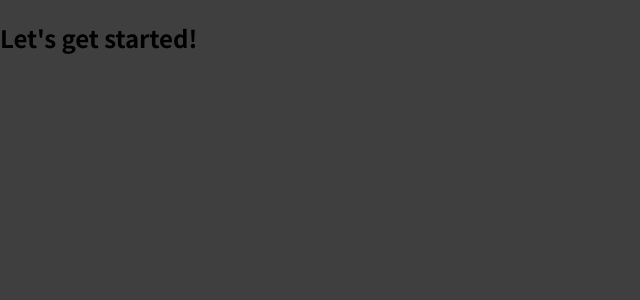
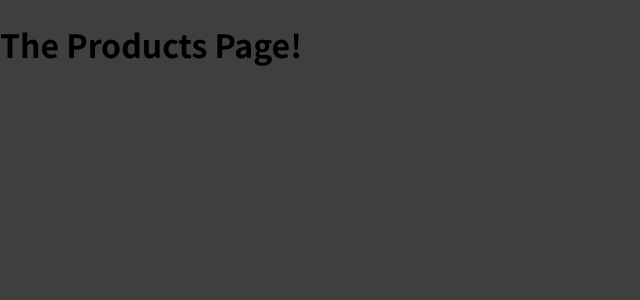
Before and after one commit to Brynner03/react_router_refresher, a JavaScript app: page /products in a window 1280 px wide. Shown: the top 300 px of the page, without its empty margins (0-640 px from the left). Built offline with nearby package versions, Linux system fonts and the light colour scheme.

Commit message:
Rendering pages based on url

```diff
--- a/src/App.js
+++ b/src/App.js
@@ -1,7 +1,17 @@
+import { Route } from 'react-router-dom'
+
+import Welcome from './pages/Welcome'
+import Products from './pages/Products'
+
 function App() {
   return (
     <div>
-      <h2>Let's get started!</h2>
+        <Route path='/welcome'>
+          <Welcome />
+        </Route>
+        <Route path='/products'>
+          <Products />
+        </Route>
     </div>
   );
 }
--- a/src/index.js
+++ b/src/index.js
@@ -1,7 +1,8 @@
 import ReactDOM from 'react-dom/client';
+import { BrowserRouter } from 'react-router-dom';
 
 import './index.css';
 import App from './App';
 
 const root = ReactDOM.createRoot(document.getElementById('root'));
-root.render(<App />);
+root.render(<BrowserRouter><App /></BrowserRouter>);
--- /dev/null
+++ b/src/pages/Products.js
@@ -0,0 +1,6 @@
+const Products = () => {
+    return <h1>The Products Page!</h1>
+}
+
+
+export default Products
--- /dev/null
+++ b/src/pages/Welcome.js
@@ -0,0 +1,6 @@
+const Welcome = () => {
+    return <h1>The Welcome Page!</h1>
+}
+
+
+export default Welcome
```
Also changed, not shown: 1 other file (tests, documents, lock files or other folders).
